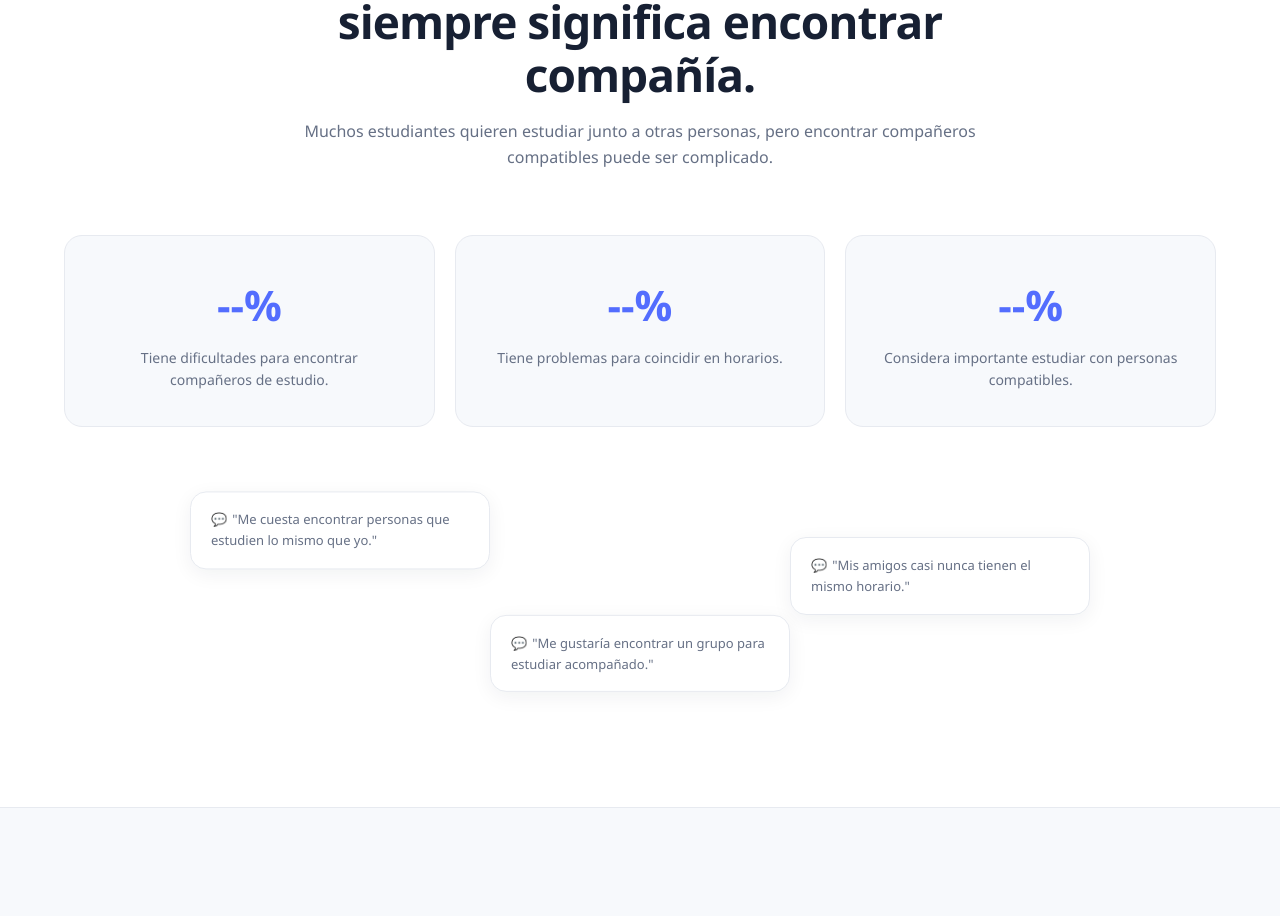
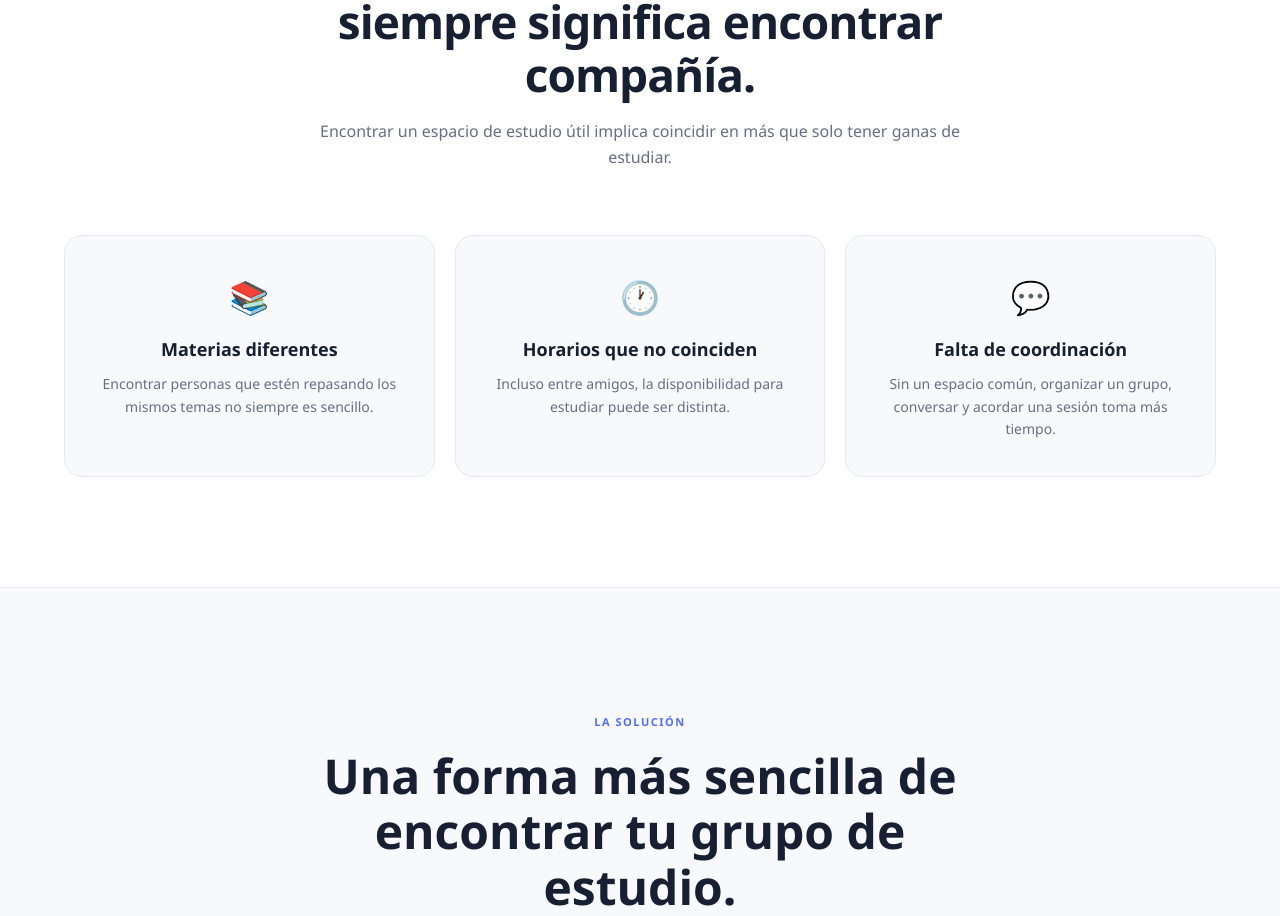
Before and after one commit to castrob1403-spec/JoinCrew, a React (Vite) app in the folder frontend/: page / in a window 1280 px wide. Shown: the part 998-1914 px from the top of the page. Built offline with nearby package versions, Linux system fonts and the light colour scheme.

Commit message:
Correcciones finales

```diff
--- a/frontend/public/css/IndexStyle.css
+++ b/frontend/public/css/IndexStyle.css
@@ -624,12 +624,12 @@ button {
   border-bottom: 1px solid var(--border);
 }
 
-/* ESTADÍSTICAS */
+/* PROBLEMAS DE ESTUDIO */
 
-.estadisticas {
+.problemas-estudio {
   max-width: var(--max-width);
 
-  margin: 65px auto 50px;
+  margin: 65px auto 0;
 
   display: grid;
 
@@ -638,7 +638,7 @@ button {
   gap: 20px;
 }
 
-.tarjeta-dato {
+.tarjeta-problema {
   padding: 35px;
 
   border-radius: var(--radius-medium);
@@ -650,90 +650,34 @@ button {
   transition: 0.25s ease;
 }
 
-.tarjeta-dato:hover {
+.tarjeta-problema:hover {
   transform: translateY(-5px);
 
   box-shadow: var(--shadow-small);
 }
 
-.tarjeta-dato strong {
+.icono-problema {
   display: block;
 
-  font-size: 42px;
+  font-size: 32px;
 
-  color: var(--primary);
-
-  margin-bottom: 8px;
+  margin-bottom: 12px;
 }
 
-.tarjeta-dato p {
+.tarjeta-problema h3 {
+  margin: 0 0 10px;
+
+  color: var(--text-main);
+
+  font-size: 18px;
+}
+
+.tarjeta-problema p {
+  margin: 0;
+
   font-size: 14px;
 
   color: var(--text-secondary);
-}
-
-/* ================= TESTIMONIOS ================= */
-
-.contenedor-citas {
-  max-width: 1000px;
-
-  min-height: 220px;
-
-  margin: auto;
-
-  position: relative;
-}
-
-.cita {
-  position: absolute;
-
-  max-width: 300px;
-
-  padding: 17px 20px;
-
-  background: white;
-
-  box-shadow: var(--shadow-small);
-
-  font-size: 13px;
-
-  color: var(--text-secondary);
-
-  animation: quoteFloat 5s ease-in-out infinite;
-}
-
-.cita span {
-  margin-right: 5px;
-}
-
-.cita-uno {
-  left: 5%;
-  top: 20px;
-}
-
-.cita-dos {
-  right: 5%;
-  top: 60px;
-
-  animation-delay: 1.5s;
-}
-
-.cita-tres {
-  left: 35%;
-  bottom: 0;
-
-  animation-delay: 3s;
-}
-
-@keyframes quoteFloat {
-  0%,
-  100% {
-    transform: translateY(0);
-  }
-
-  50% {
-    transform: translateY(-8px);
-  }
 }
 
 /* ================= SOLUCIÓN ================= */
@@ -1060,7 +1004,7 @@ button {
     grid-template-columns: repeat(2, 1fr);
   }
 
-  .estadisticas {
+  .problemas-estudio {
     grid-template-columns: 1fr;
   }
 
@@ -1162,24 +1106,6 @@ button {
     padding: 80px 20px;
   }
 
-  .contenedor-citas {
-    min-height: 400px;
-  }
-
-  .cita-uno {
-    left: 0;
-  }
-
-  .cita-dos {
-    right: 0;
-    top: 140px;
-  }
-
-  .cita-tres {
-    left: 15%;
-    bottom: 20px;
-  }
-
   .cuadricula-caracteristicas {
     grid-template-columns: 1fr;
   }
@@ -1198,14 +1124,10 @@ button {
 .boton-secundario,
 .tarjeta-afinidad,
 .tarjeta-flotante,
-.tarjeta-dato,
-.cita,
+.tarjeta-problema,
 .tarjeta-paso,
 .tarjeta-caracteristica {
   border: 1px solid var(--border);
-}
-.cita {
-  border-radius: 16px;
 }
 .encabezado {
   height: 100px;
--- a/frontend/src/pages/Contacto.jsx
+++ b/frontend/src/pages/Contacto.jsx
@@ -81,7 +81,7 @@ export default function Contacto() {
                 onChange={(event) =>
                   setForm({ ...form, email: event.target.value })
                 }
-                placeholder="correo@ejemplo.com"
+                placeholder="correo@gmail.com"
               />
               <label htmlFor="contact-subject">Asunto</label>
               <select
--- a/frontend/src/pages/Inicio.jsx
+++ b/frontend/src/pages/Inicio.jsx
@@ -159,36 +159,41 @@ export default function Inicio() {
               Estudiar acompañado no siempre significa encontrar compañía.
             </h2>
             <p>
-              Muchos estudiantes quieren estudiar junto a otras personas, pero
-              encontrar compañeros compatibles puede ser complicado.
+              Encontrar un espacio de estudio útil implica coincidir en más que
+              solo tener ganas de estudiar.
             </p>
           </div>
-          <div className="estadisticas">
-            <article className="tarjeta-dato">
-              <strong>--%</strong>
-              <p>Tiene dificultades para encontrar compañeros de estudio.</p>
+          <div className="problemas-estudio">
+            <article className="tarjeta-problema">
+              <span className="icono-problema" aria-hidden="true">
+                📚
+              </span>
+              <h3>Materias diferentes</h3>
+              <p>
+                Encontrar personas que estén repasando los mismos temas no
+                siempre es sencillo.
+              </p>
             </article>
-            <article className="tarjeta-dato">
-              <strong>--%</strong>
-              <p>Tiene problemas para coincidir en horarios.</p>
+            <article className="tarjeta-problema">
+              <span className="icono-problema" aria-hidden="true">
+                🕐
+              </span>
+              <h3>Horarios que no coinciden</h3>
+              <p>
+                Incluso entre amigos, la disponibilidad para estudiar puede ser
+                distinta.
+              </p>
             </article>
-            <article className="tarjeta-dato">
-              <strong>--%</strong>
-              <p>Considera importante estudiar con personas compatibles.</p>
+            <article className="tarjeta-problema">
+              <span className="icono-problema" aria-hidden="true">
+                💬
+              </span>
+              <h3>Falta de coordinación</h3>
+              <p>
+                Sin un espacio común, organizar un grupo, conversar y acordar
+                una sesión toma más tiempo.
+              </p>
             </article>
-          </div>
-          <div className="contenedor-citas">
-            <div className="cita cita-uno">
-              <span>💬</span>"Me cuesta encontrar personas que estudien lo mismo
-              que yo."
-            </div>
-            <div className="cita cita-dos">
-              <span>💬</span>"Mis amigos casi nunca tienen el mismo horario."
-            </div>
-            <div className="cita cita-tres">
-              <span>💬</span>"Me gustaría encontrar un grupo para estudiar
-              acompañado."
-            </div>
           </div>
         </section>
         <section id="funcionamiento" className="seccion-solucion">
```
